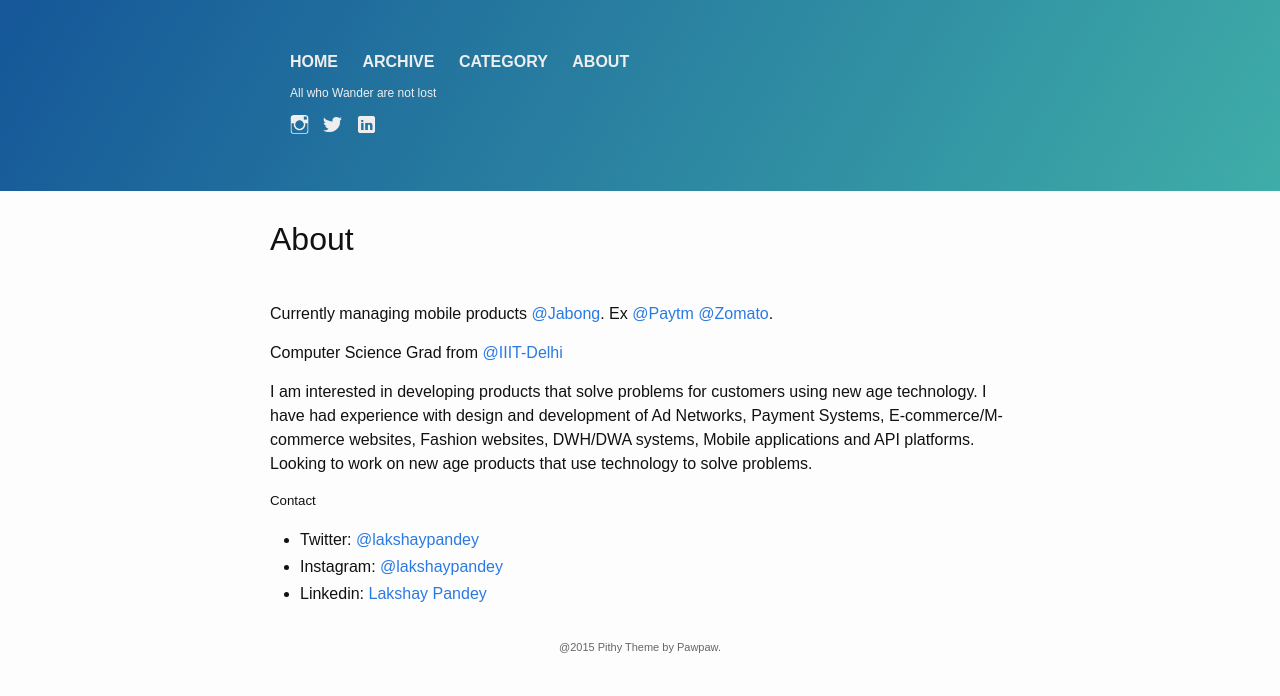
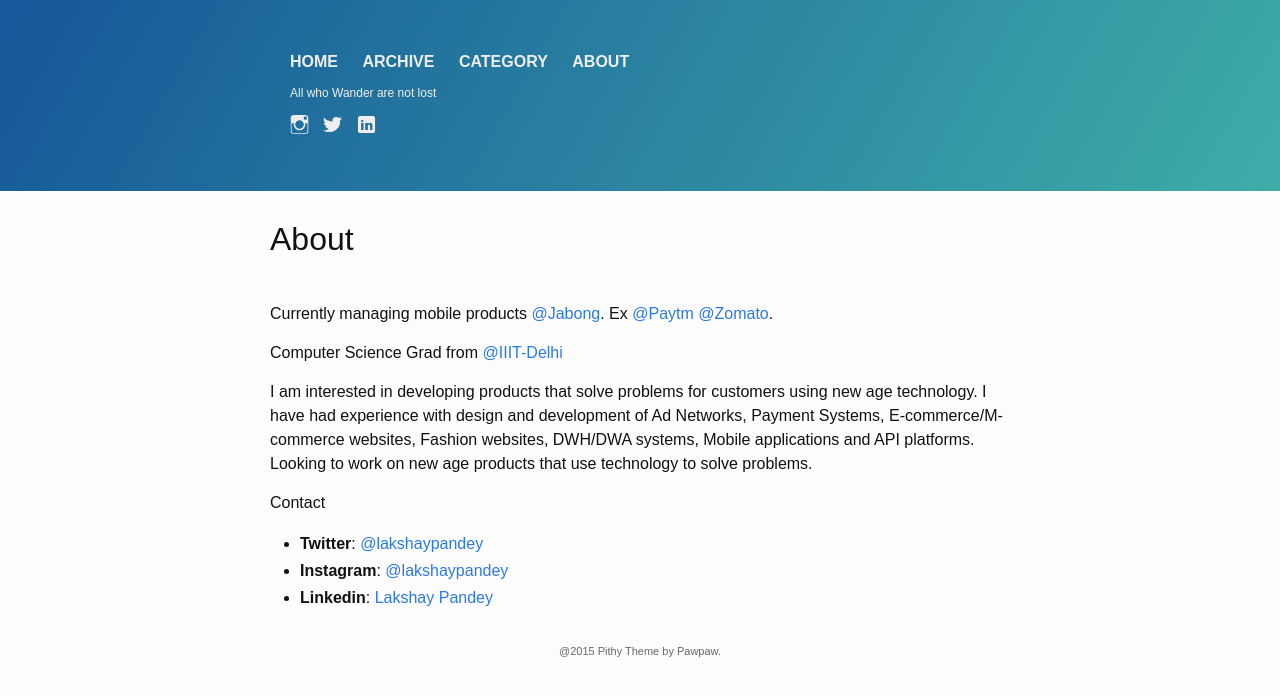
Before and after one commit to lakshaypandey/lakshaypandey.github.io, a Jekyll site: the page built from about.md, in a window 1280 px wide. Shown: the top 696 px of the page. Built offline with Jekyll 4.4.1, drawn with Linux system fonts in a browser that asks for light colours.

```diff
--- a/about.md
+++ b/about.md
@@ -13,7 +13,7 @@ experience with design and development of Ad Networks, Payment Systems, E-commer
 Fashion websites, DWH/DWA systems, Mobile applications and API platforms. Looking to work on new age products
 that use technology to solve problems.
 
-##### Contact
-* Twitter: [@lakshaypandey](https://twitter.com/lakshaypandey)
-* Instagram: [@lakshaypandey](https://instagram.com/lakshaypandey/)
-* Linkedin: [Lakshay Pandey](https://in.linkedin.com/in/lakshaypandey)
+#### Contact
+* **Twitter**: [@lakshaypandey](https://twitter.com/lakshaypandey)
+* **Instagram**: [@lakshaypandey](https://instagram.com/lakshaypandey/)
+* **Linkedin**: [Lakshay Pandey](https://in.linkedin.com/in/lakshaypandey)
```
